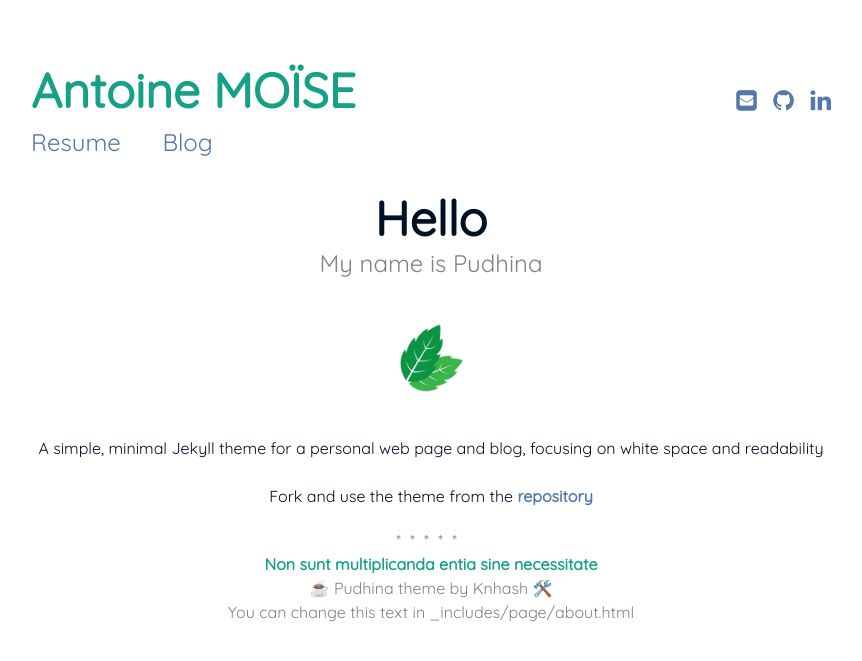
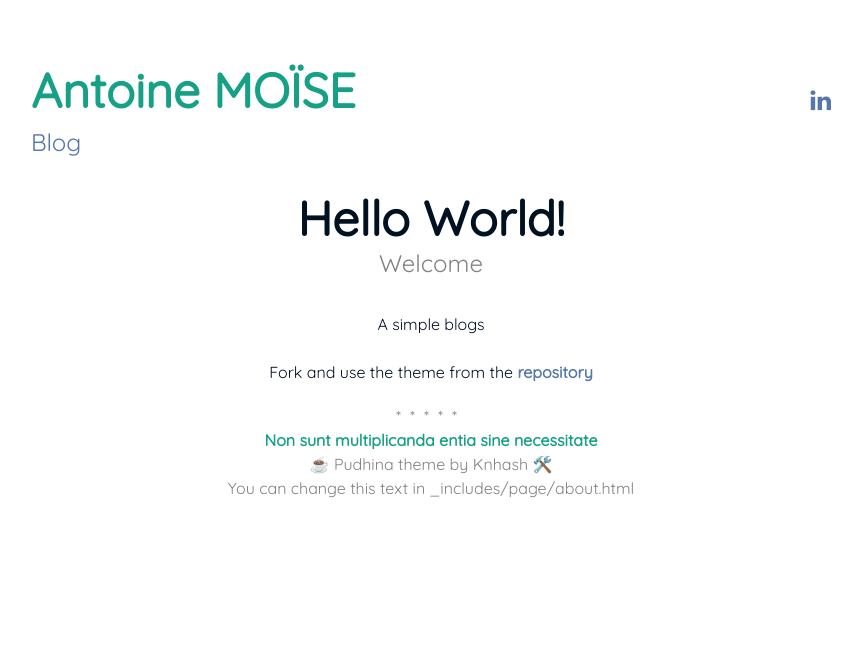
Before and after one commit to Anto314/anto314.github.io, a Jekyll site: the page built from index.md, in a window 1280 px wide. Shown: the top 661 px of the page, without its empty margins (209-1071 px from the left). Built offline with Jekyll 4.4.1, drawn with Linux system fonts in a browser that asks for light colours.

Commit message:
Initialize blog

```diff
--- a/_config.yml
+++ b/_config.yml
@@ -1,16 +1,14 @@
 # Site settings
 title: Antoine MOÏSE
 description: >
-  A simple, minimal Jekyll theme for a personal web page and blog, focusing on white space and readability
+  A simple Blog Hosted in AWS based on Jekyll, that contains Various Cloud Related Stuff
 
 baseurl: "/" # the subpath of your site, e.g. /blog/
 url: "https://anto314.github.io" # the base hostname & protocol for your site
 
 author:
   fullname: Antoine MOÏSE
-  github: github
   linkedin: linkedin
-  email: example@email.com
 
 
 # Syntax highlighting
--- a/_includes/header.html
+++ b/_includes/header.html
@@ -2,7 +2,7 @@
 <div class="navigation">
 <a href="{{ '/' | prepend: site.baseurl }}" class="logo">{{ site.title }}</a>
 <ul class="menu">
-<li class="menu__entry"><a href="{{ '/resume' | prepend: site.baseurl }}">Resume</a></li>
+<!-- <li class="menu__entry"><a href="{{ '/resume' | prepend: site.baseurl }}">Resume</a></li> -->
 <li class="menu__entry"><a href="{{ '/blog' | prepend: site.baseurl }}">Blog</a></li>
 </ul>
 </div>
--- a/index.md
+++ b/index.md
@@ -1,14 +1,12 @@
 ---
 layout: page
-title: Hello
-subtitle: My name is Pudhina
+title: Hello World!
+subtitle: Welcome
 sitemap:
   priority: 0.9
 ---
 
-<img src="{{ '/assets/img/pudhina.jpg' | prepend: site.baseurl }}" id="about-img">
-
 <div id="describe-text">
-	<p>A simple, minimal Jekyll theme for a personal web page and blog, focusing on white space and readability</p>
+	<p>A simple blogs</p>
 	<p>Fork and use the theme from the <strong> <a href="https://github.com/knhash/Pudhina"> repository</a> </strong></p>
 </div>
```
